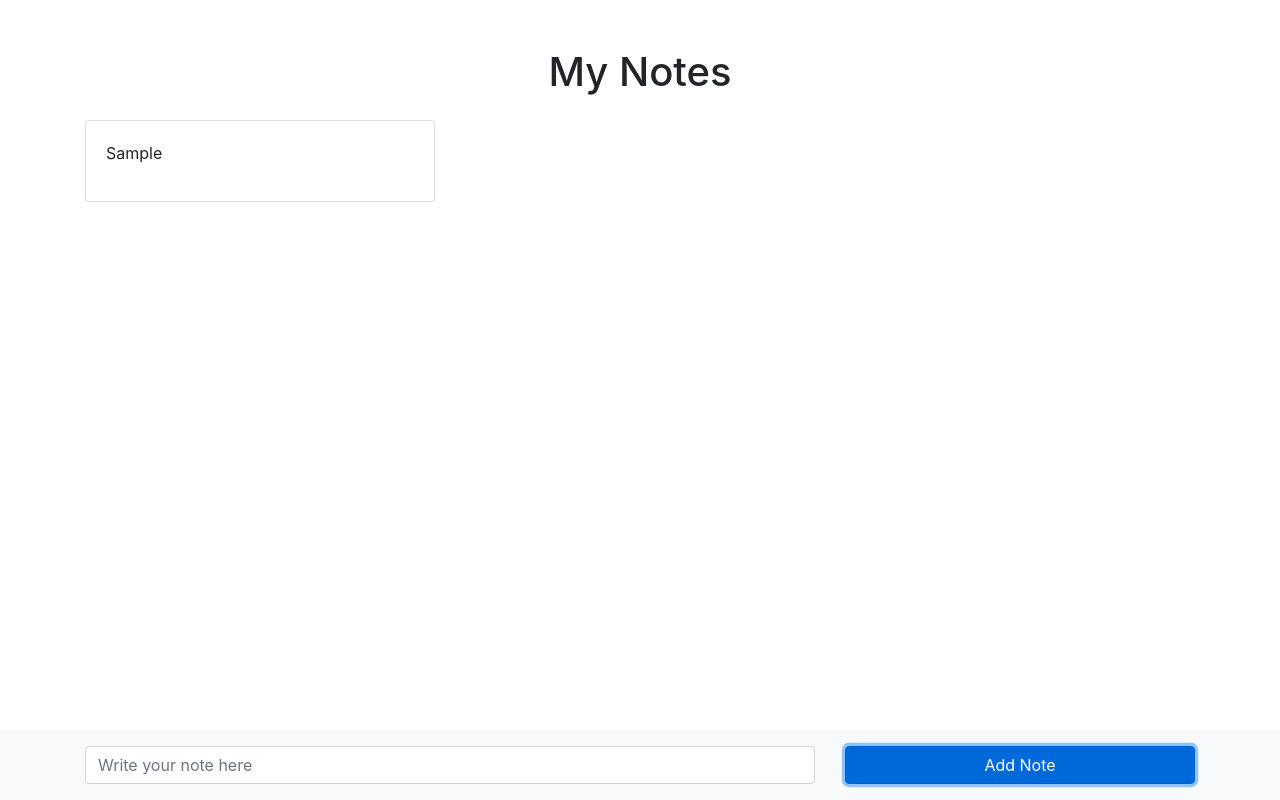
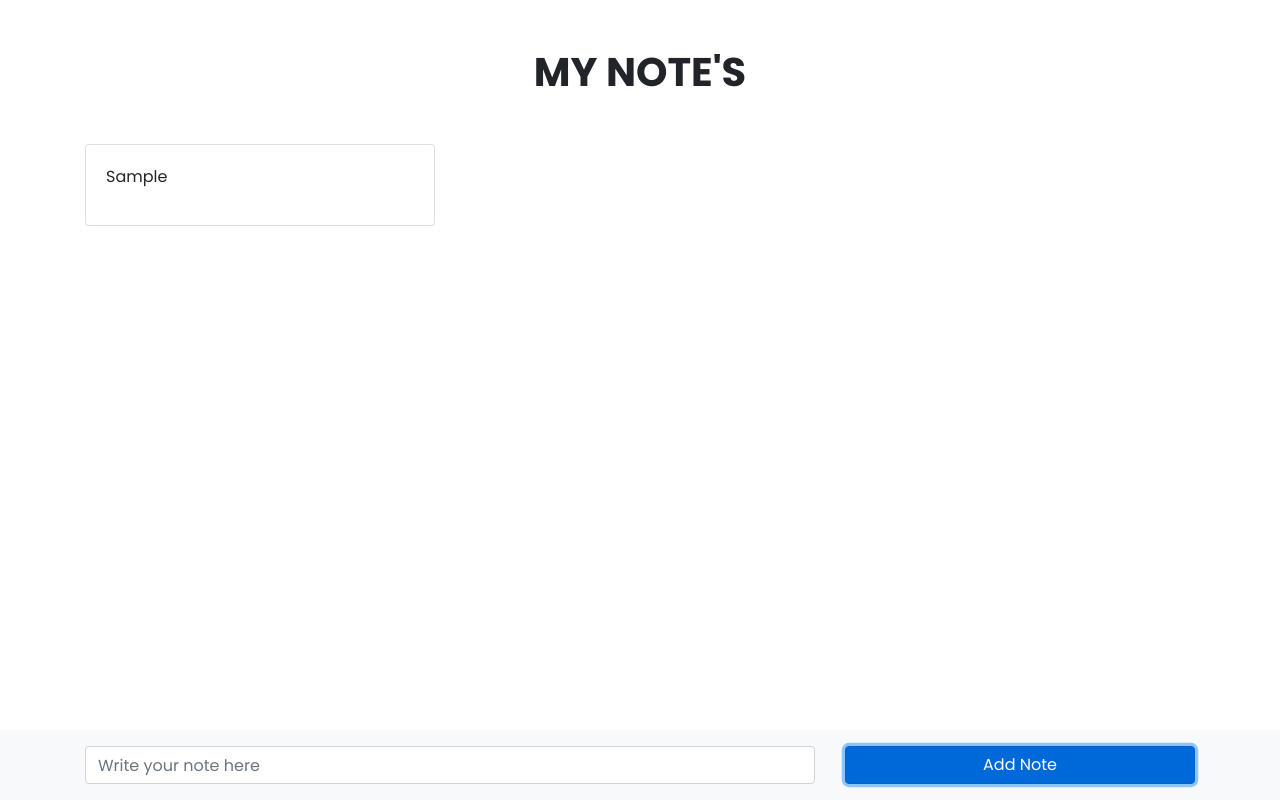
Before and after one commit to trulyaman25/OIBSIP, a website: page L2T4 - Notes App/public/notes/notes.html in a window 1280 px wide. Both pictures are taken after typing "Sample" into the empty fields and a click on the button "Add Note". Drawn offline with nearby package versions, Linux system fonts and the light colour scheme; some icons are missing.

Commit message:
Updated Readme

```diff
--- a/L2T4 - Notes App/public/notes/notes.html
+++ b/L2T4 - Notes App/public/notes/notes.html
@@ -11,7 +11,7 @@
 
 <body>
 <div class="container mt-5">
-    <h1 class="text-center mb-4">My Notes</h1>
+    <h1 class="text-center mb-5" style="font-family: 'Poppins', sans-serif; font-weight: bold;">MY NOTE'S</h1>
     <div id="notes-container" class="row"></div>
 </div>
 
--- a/L2T4 - Notes App/public/notes/script.js
+++ b/L2T4 - Notes App/public/notes/script.js
@@ -36,7 +36,7 @@ document.addEventListener('DOMContentLoaded', function() {
             <div class="card">
                 <div class="card-body d-flex justify-content-between align-items-center">
                     <p class="card-text note-truncate">${noteText}</p>
-                    <lord-icon src="https://cdn.lordicon.com/skkahier.json" trigger="hover" class="delete-note-btn"></lord-icon>
+                    <lord-icon src="https://cdn.lordicon.com/skkahier.json" trigger="hover" style="width:32px;height:32px" colors="primary:#ee6d66"></lord-icon>
                 </div>
             </div>
         `;
--- a/L2T4 - Notes App/public/notes/styles.css
+++ b/L2T4 - Notes App/public/notes/styles.css
@@ -1,5 +1,8 @@
+@import url('https://fonts.googleapis.com/css2?family=Poppins:ital,wght@0,100;0,200;0,300;0,400;0,500;0,600;0,700;0,800;0,900;1,100;1,200;1,300;1,400;1,500;1,600;1,700;1,800;1,900&display=swap');
+
 body {
     padding-bottom: 60px;
+    font-family: poppins;
 }
 
 .fixed-bottom {
```
Also changed, not shown: Display Images/Calculator.png (added), Display Images/NotesApp_1.png (added), Display Images/NotesApp_2.png (added), Display Images/NotesApp_3.png (added), Display Images/NotesApp_4.png (added), Display Images/ToDoList.png (added), Display Images/TributePage_1.png (added), Display Images/TributePage_2.png (added), README.md (added).
